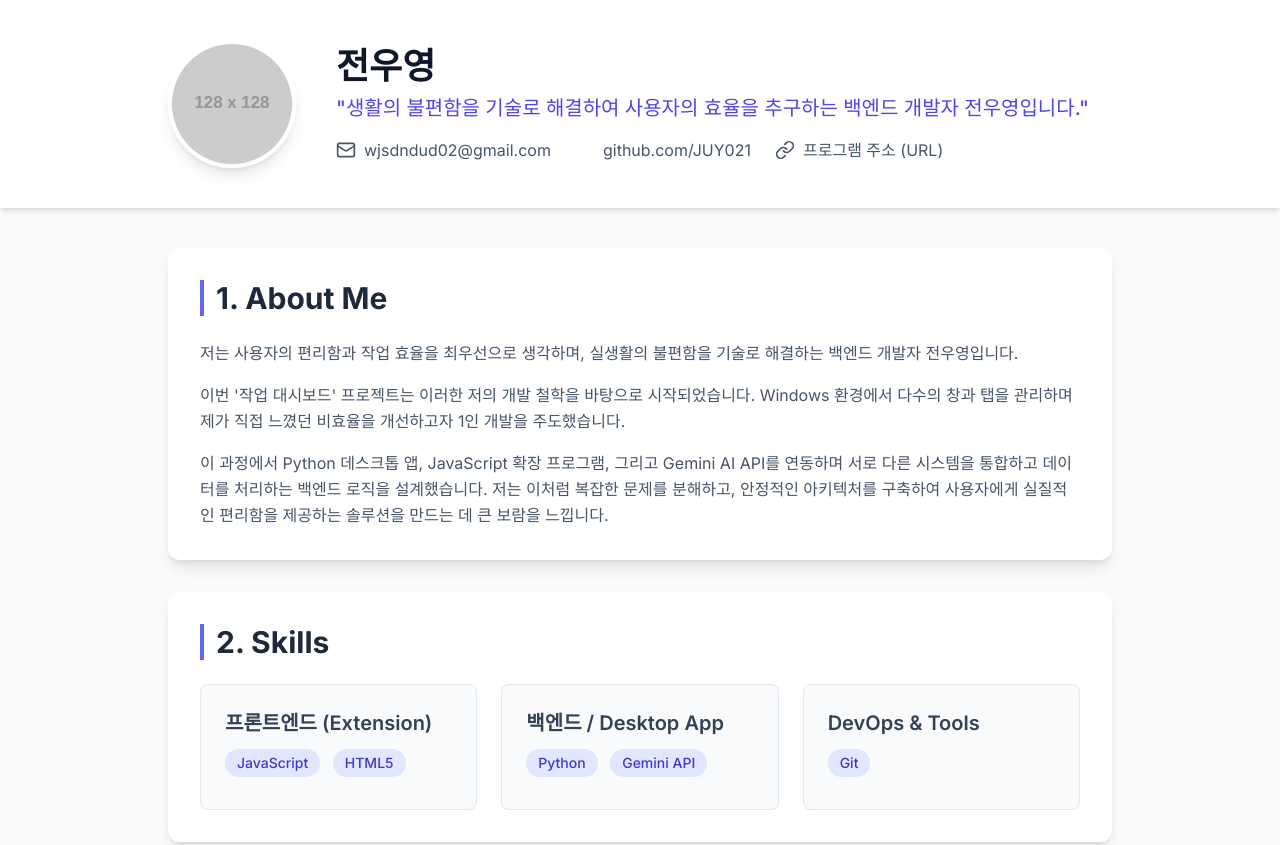
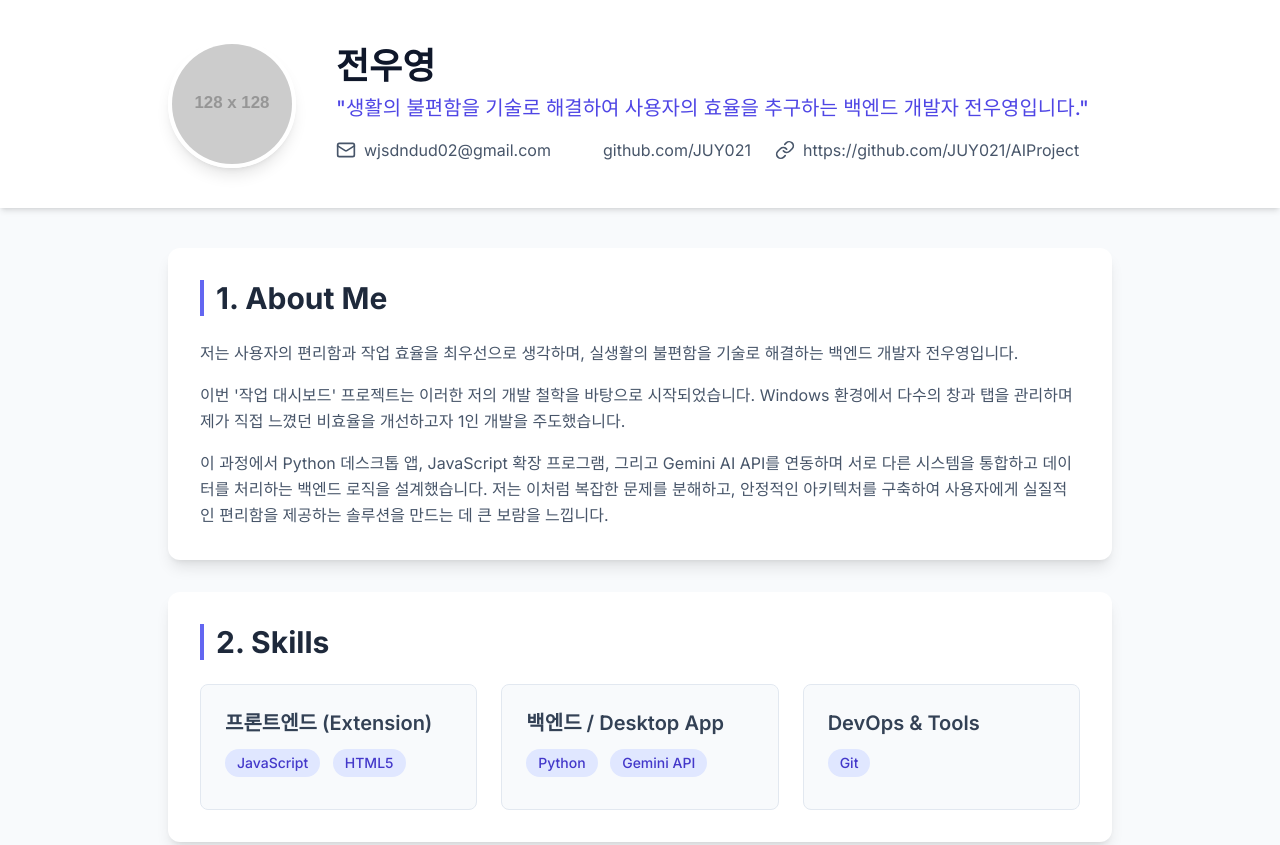
Before and after one commit to JUY021/WorkDash, a plain HTML site: page index.html in a window 1280 px wide. Shown: the top 845 px of the page. Drawn offline with nearby package versions, Linux system fonts and the light colour scheme; placeholder pictures from the web are drawn by us; some icons are missing.

Commit message:
Update index.html

```diff
--- a/index.html
+++ b/index.html
@@ -51,7 +51,7 @@
                         <!-- [NEW] Program URL Link -->
                         <a href="https://github.com/JUY021/AIProject" target="_blank" rel="noopener noreferrer" class="flex items-center space-x-2 text-slate-600 hover:text-indigo-600 transition-colors">
                             <i data-lucide="link" class="w-5 h-5"></i>
-                            <span>프로그램 주소 (URL)</span>
+                            <span>https://github.com/JUY021/AIProject</span>
                         </a>
                     </div>
                 </div>
```
